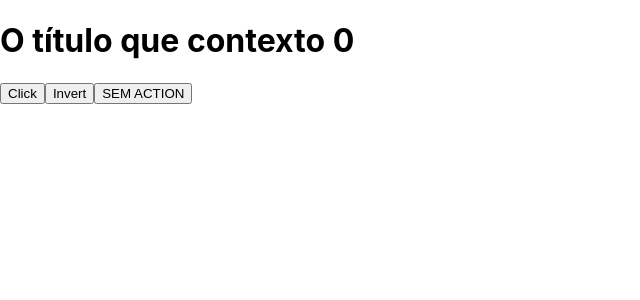
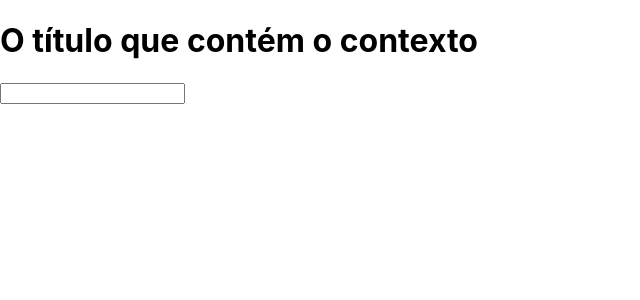
Before and after one commit to Clayton1984/hooksrepo, a React (Create React App) app: page / in a window 1280 px wide. Shown: the top 300 px of the page, without its empty margins (0-640 px from the left). Built offline with nearby package versions, Linux system fonts and the light colour scheme.

Commit message:
useReducer + useContext

```diff
--- a/src/App.js
+++ b/src/App.js
@@ -1,51 +1,69 @@
-import { useReducer } from 'react';
+import P from 'prop-types';
+import { createContext, useContext, useReducer, useRef } from 'react';
 import './App.css';
 
-const globalState = {
-  title: 'O título que contexto',
+// actions.js
+export const actions = {
+  CHANGE_TITLE: 'CHANGE_TITLE',
+};
+
+// data.js
+export const globalState = {
+  title: 'O título que contém o contexto',
   body: 'O body do contexto',
   counter: 0,
 };
 
-const reducer = (state, action) => {
+// reducer.js
+export const reducer = (state, action) => {
   switch (action.type) {
-    case 'muda': {
-      console.log('Chamou muda com', action.payload);
+    case actions.CHANGE_TITLE: {
+      console.log('Mudar título');
       return { ...state, title: action.payload };
-    }
-    case 'inverter': {
-      console.log('Chamou inverter');
-      const { title } = state;
-      return { ...state, title: title.split('').reverse().join('') };
     }
   }
 
-  console.log('NENHUMA ACTION ENCONTRADA...');
   return { ...state };
 };
 
-function App() {
+// AppContext.jsx
+export const Context = createContext();
+export const AppContext = ({ children }) => {
   const [state, dispatch] = useReducer(reducer, globalState);
-  const { counter, title, body } = state;
+
+  const changeTitle = (payload) => {
+    dispatch({ type: actions.CHANGE_TITLE, payload });
+  };
+
+  return <Context.Provider value={{ state, changeTitle }}>{children}</Context.Provider>;
+};
+
+AppContext.propTypes = {
+  children: P.node,
+};
+
+// H1/index.jsx
+export const H1 = () => {
+  const context = useContext(Context);
+  const inputRef = useRef();
 
   return (
-    <div>
-      <h1>
-        {title} {counter}
-      </h1>
-      <button
-        onClick={() =>
-          dispatch({
-            type: 'muda',
-            payload: new Date().toLocaleString('pt-BR'),
-          })
-        }
-      >
-        Click
-      </button>
-      <button onClick={() => dispatch({ type: 'inverter' })}>Invert</button>
-      <button onClick={() => dispatch({ type: 'QUALQUERCOiSA' })}>SEM ACTION</button>
-    </div>
+    <>
+      <h1 onClick={() => context.changeTitle(inputRef.current.value)}>{context.state.title}</h1>
+      <input type="text" ref={inputRef} />
+    </>
+  );
+};
+
+// App.jsx
+function App() {
+  return (
+    <AppContext>
+      <div>
+        <H1 />
+      </div>
+    </AppContext>
   );
 }
+
 export default App;
```
